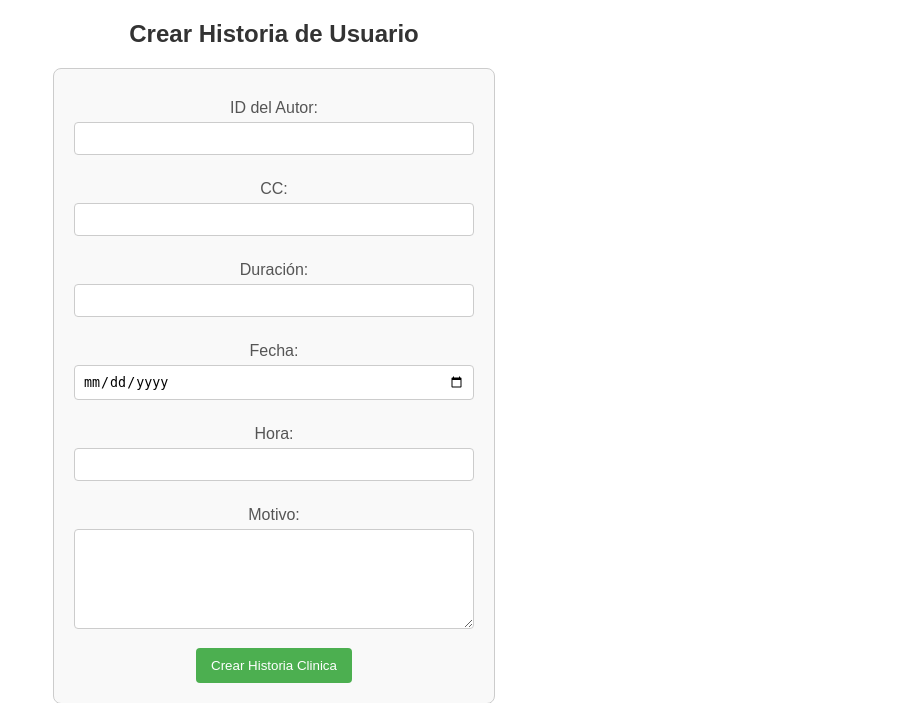
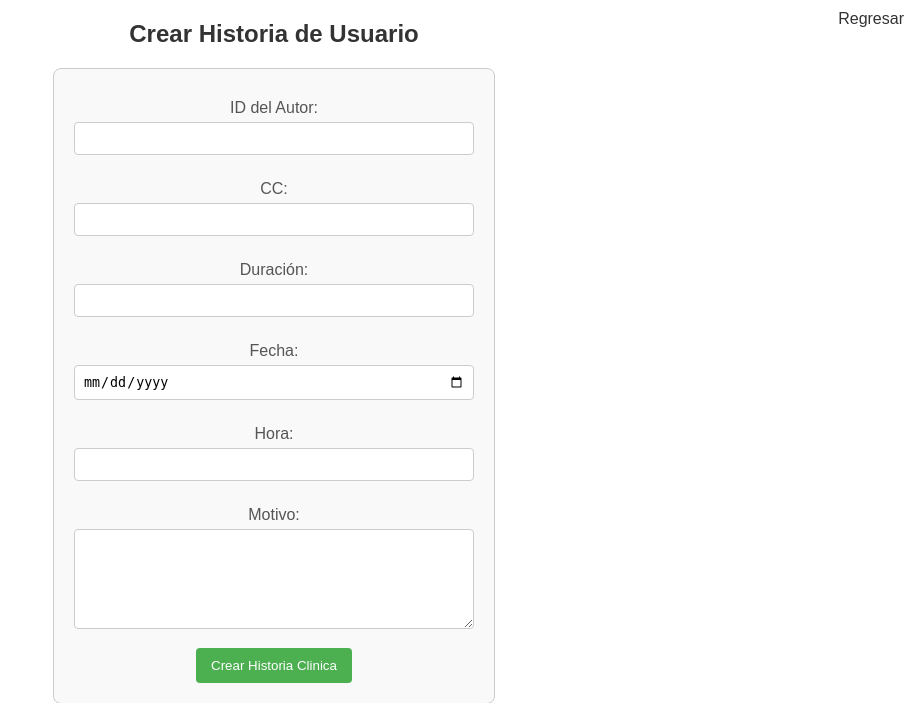
Before and after one commit to Franisis/Arqueso, a Django app: template rasi/rasi/templates/historyCreate.html in a window 1280 px wide. Shown: the top 703 px of the page, without its empty margins (366-1280 px from the left). Run offline with Django 4.2, Linux system fonts and the light colour scheme; the template is opened without the code that fills it, so the values that code supplies are empty.

Commit message:
boton regresar

```diff
--- a/rasi/rasi/templates/historyCreate.html
+++ b/rasi/rasi/templates/historyCreate.html
@@ -57,6 +57,10 @@
     </style>
 </head>
 <body>
+    <div style="position: absolute; top: 10px; right: 10px;">
+        <a href="http://34.120.87.239/" style="text-decoration: none; color: #333;">Regresar</a>
+    </div>
+
     <h2>Crear Historia de Usuario</h2>
 
     <form method="POST" action="/registerHistory/",  id="historiaForm">
```
